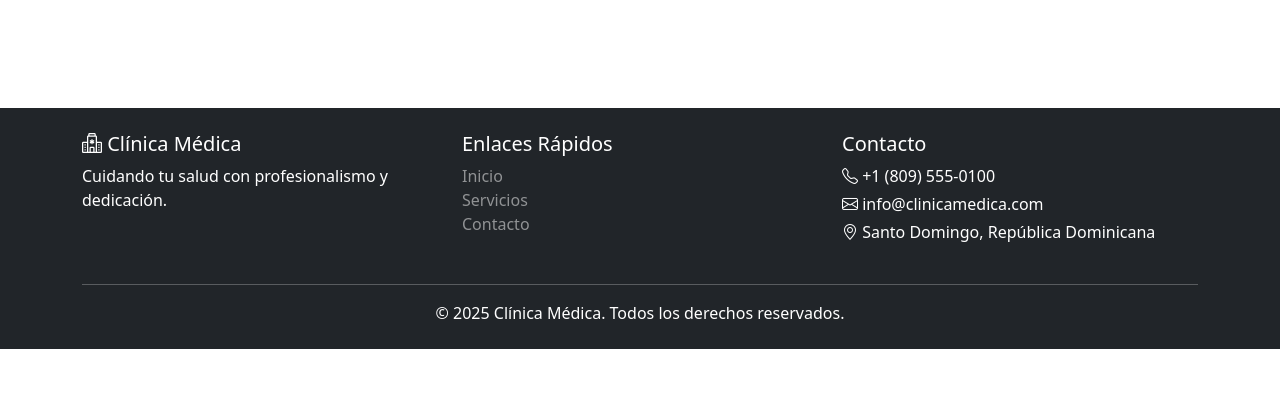
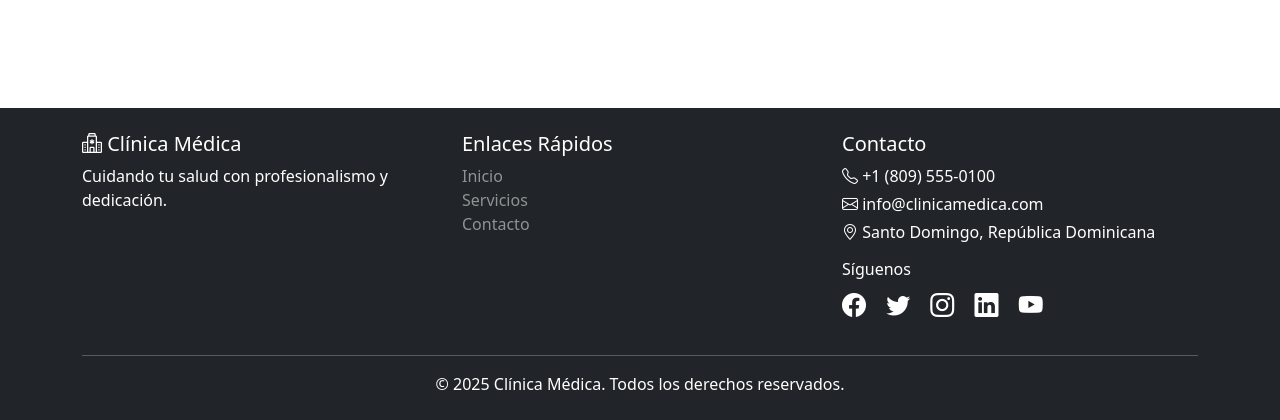
Before and after one commit to d-vera/dental_clinic_PHP_2025, a PHP site: page /index.php in a window 1280 px wide. Shown: the part 1108-1528 px from the top of the page. Before the commit the page ends 1457 px from the top, so only its background shows below. Run offline with PHP 8.4, Linux system fonts and the light colour scheme.

Commit message:
I added social network icons in the footer, and the window in the login section is now wider

```diff
--- a/includes/footer.php
+++ b/includes/footer.php
@@ -21,6 +21,24 @@
                     <p class="mb-1"><i class="bi bi-telephone"></i> +1 (809) 555-0100</p>
                     <p class="mb-1"><i class="bi bi-envelope"></i> info@clinicamedica.com</p>
                     <p class="mb-1"><i class="bi bi-geo-alt"></i> Santo Domingo, República Dominicana</p>
+                    <div class="mt-3">
+                        <h6>Síguenos</h6>
+                        <a href="https://facebook.com" target="_blank" class="text-white me-3" title="Facebook">
+                            <i class="bi bi-facebook fs-4"></i>
+                        </a>
+                        <a href="https://twitter.com" target="_blank" class="text-white me-3" title="Twitter">
+                            <i class="bi bi-twitter fs-4"></i>
+                        </a>
+                        <a href="https://instagram.com" target="_blank" class="text-white me-3" title="Instagram">
+                            <i class="bi bi-instagram fs-4"></i>
+                        </a>
+                        <a href="https://linkedin.com" target="_blank" class="text-white me-3" title="LinkedIn">
+                            <i class="bi bi-linkedin fs-4"></i>
+                        </a>
+                        <a href="https://youtube.com" target="_blank" class="text-white" title="YouTube">
+                            <i class="bi bi-youtube fs-4"></i>
+                        </a>
+                    </div>
                 </div>
             </div>
             <hr class="bg-white">
--- a/login.php
+++ b/login.php
@@ -67,7 +67,7 @@ if ($_SERVER['REQUEST_METHOD'] === 'POST') {
     <div class="login-container">
         <div class="container">
             <div class="row justify-content-center">
-                <div class="col-md-5 col-lg-4">
+                <div class="col-md-6 col-lg-5">
                     <div class="card login-card">
                         <div class="card-body p-5">
                             <div class="text-center mb-4">
```
